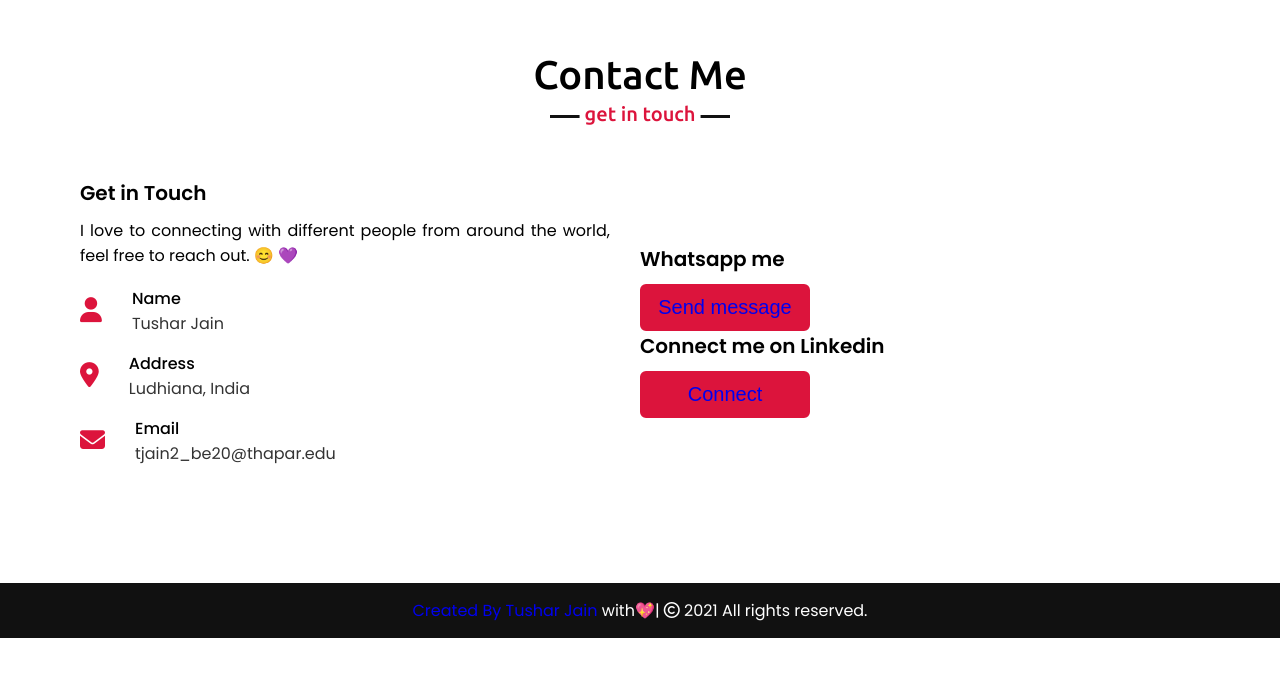
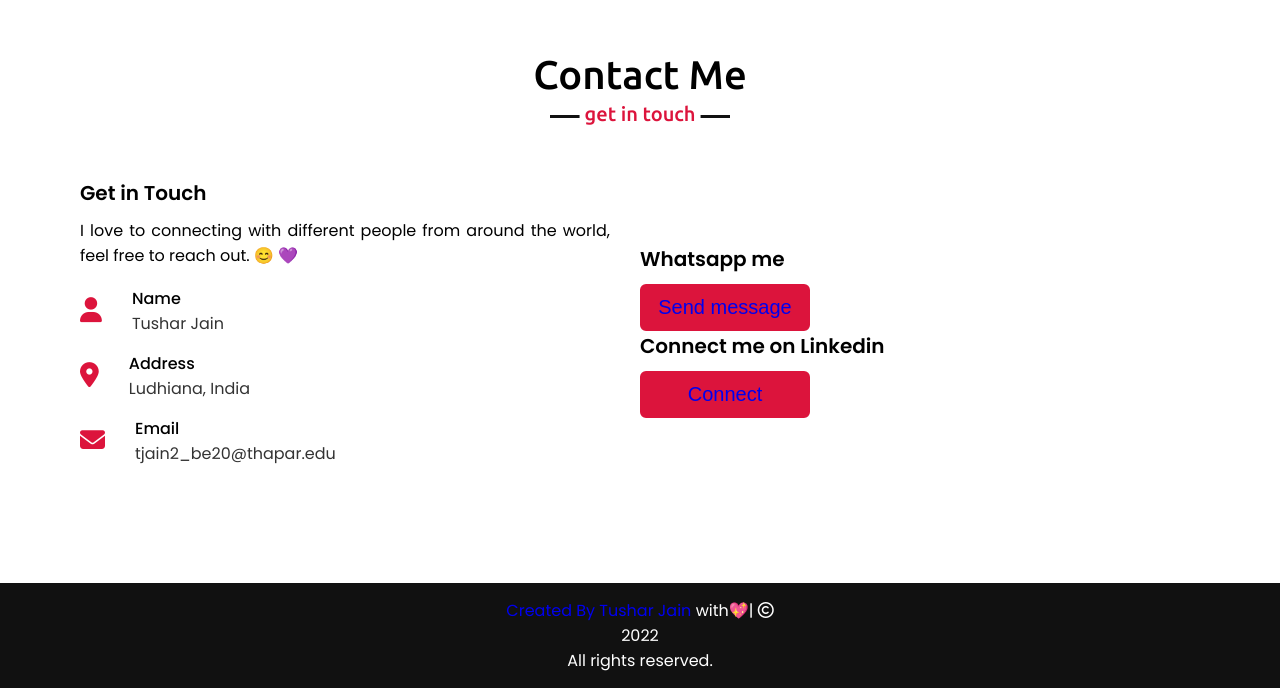
Before and after one commit to tusharjain2802/portfolio, a plain HTML site: page index.html in a window 1280 px wide. Shown: the part 3308-3996 px from the top of the page. Before the commit the page ends 3946 px from the top, so only its background shows below. Drawn offline with nearby package versions, Linux system fonts and the light colour scheme.

Commit message:
made date dynamic

```diff
--- a/index.html
+++ b/index.html
@@ -239,7 +239,7 @@
 
     <!-- footer section start -->
     <footer>
-        <span>Created By <a href="https://www.linkedin.com/in/tushar-jain-94a6a2194/">Tushar Jain</a> with💖| <span class="far fa-copyright"></span> 2021 All rights reserved.</span>
+        <span>Created By <a href="https://www.linkedin.com/in/tushar-jain-94a6a2194/">Tushar Jain</a> with💖| <span class="far fa-copyright"></span><div class="dynamic-date"></div> All rights reserved.</span>
     </footer>
 
     <script src="script.js"></script>
--- a/script.js
+++ b/script.js
@@ -91,4 +91,8 @@ $(document).ready(function(){
     sliders.forEach(slider => {
         appearOnScroll.observe(slider)
     });
+
+    var today = new Date();
+    var year = today.getFullYear();
+    $(".dynamic-date").text(year);
 });
```
